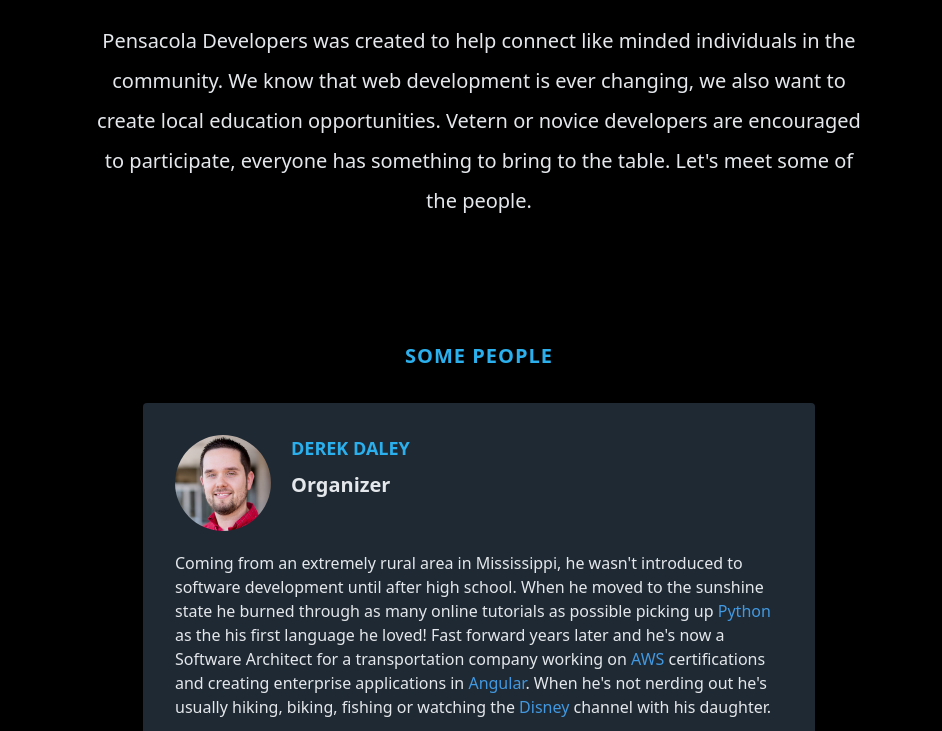
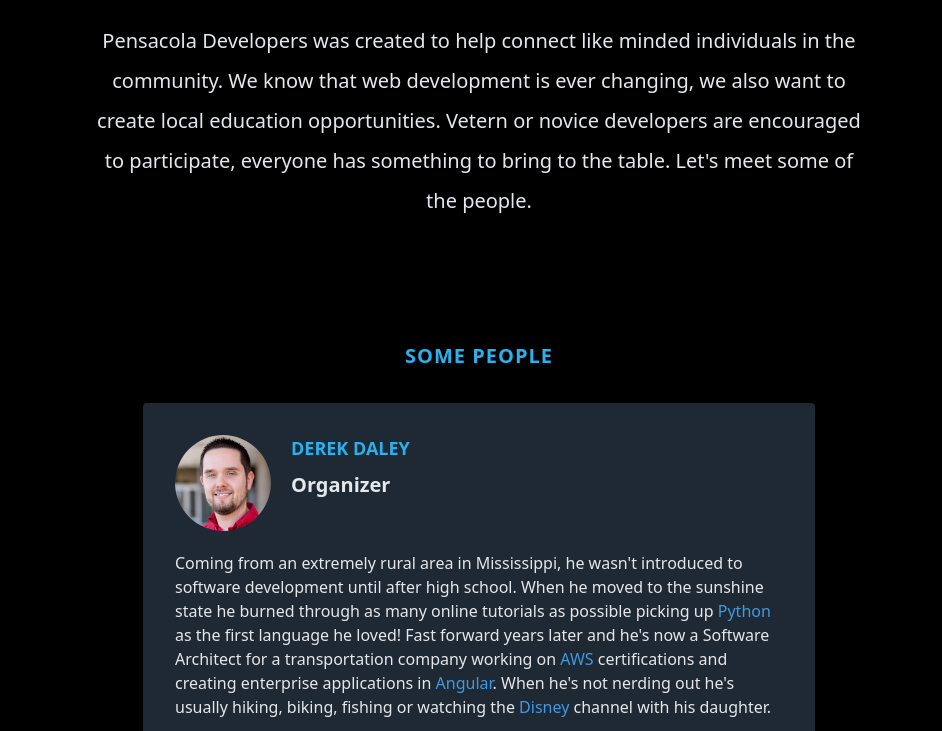
Before and after one commit to Pensacola-Web-and-App-Developers/pensacola-developers, a Gatsby site: page /about in a window 1280 px wide. Shown: the part 221-952 px from the top of the page, without its empty margins (161-1103 px from the left). Built offline with nearby package versions, Linux system fonts and the light colour scheme; Gatsby itself is replaced by a stand-in of ours.

Commit message:
fix bio typo

```diff
--- a/src/pages/about.js
+++ b/src/pages/about.js
@@ -51,7 +51,7 @@ const SecondPage = () => (
             >
               Python
             </a>{" "}
-            as the his first language he loved! Fast forward years later and
+            as the first language he loved! Fast forward years later and
             he's now a Software Architect for a transportation company working
             on{" "}
             <a
```
